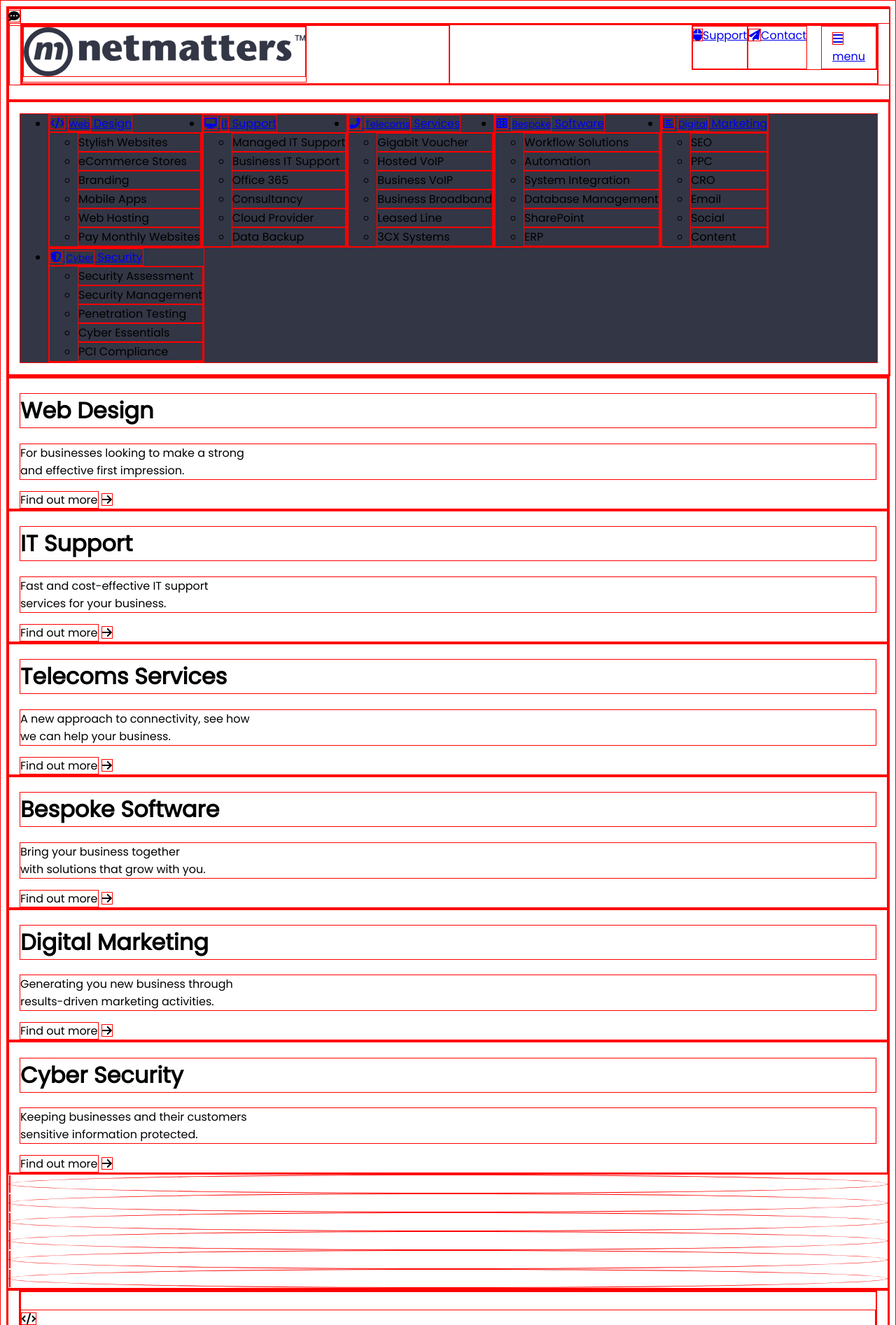
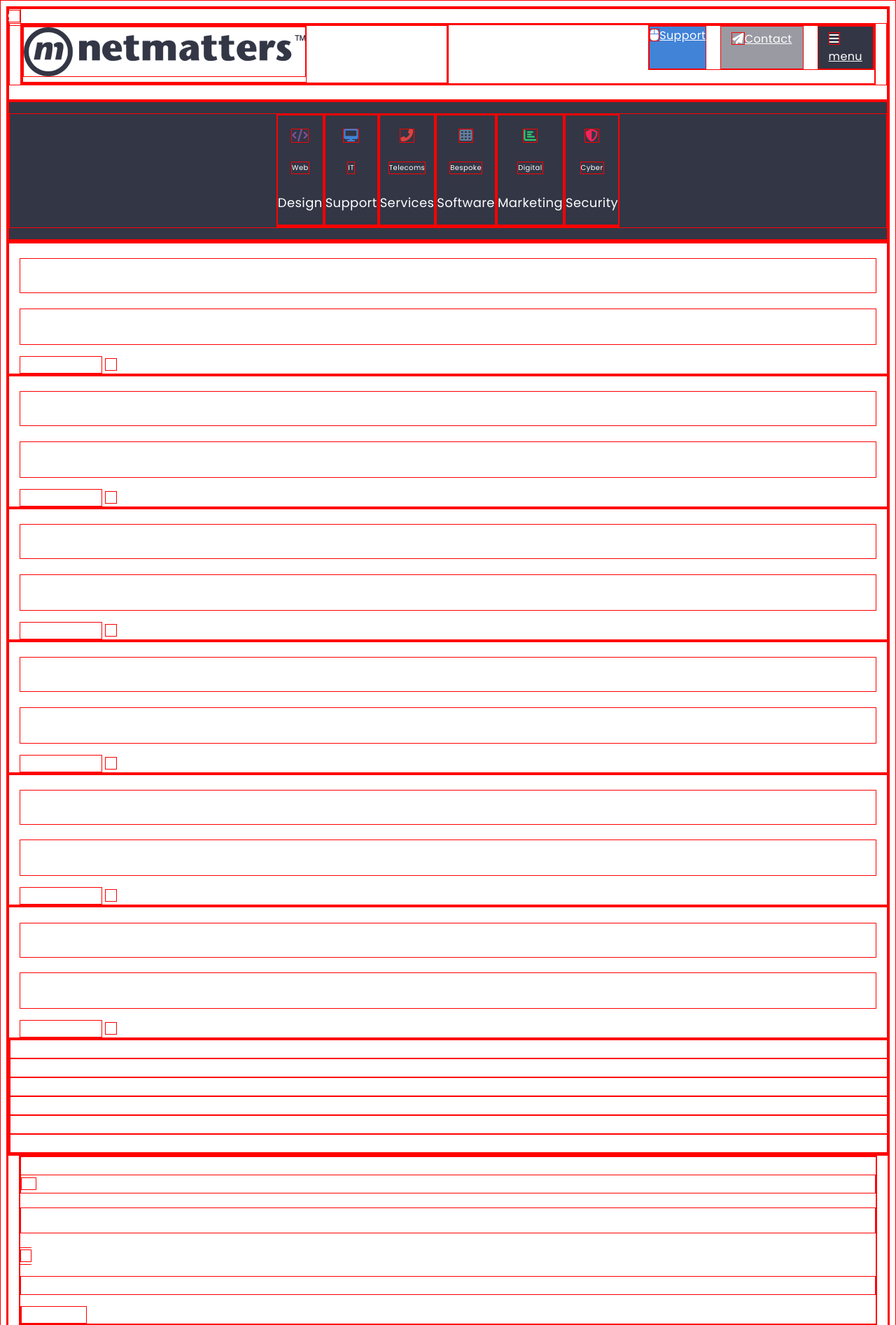
Before and after one commit to iixluuk3xii/HTML-and-CSS-Review-master, a PHP site: page /HTML/Main.html in a window 1280 px wide; the page is wider, and only the part inside the window is pictured. Shown: the top 1894 px of that part at 70% size. Run offline with PHP 8.4, Linux system fonts and the light colour scheme; some libraries are stand-ins or nearby versions.

Commit message:
wrote some css for footer added more partials

```diff
--- a/CSS/Main.css
+++ b/CSS/Main.css
@@ -65,6 +65,11 @@ div {
 }
 
 /* line 41, ../../Netmatters Ltd/Data - Scions/Luke Youngman - Project Files/HTML-and-CSS-Review-master-clone/HTML-and-CSS-Review-master/SCSS/Partials/_header.scss */
+.support-btn {
+  background-color: #4183d7;
+}
+
+/* line 45, ../../Netmatters Ltd/Data - Scions/Luke Youngman - Project Files/HTML-and-CSS-Review-master-clone/HTML-and-CSS-Review-master/SCSS/Partials/_header.scss */
 .contact-btn {
   padding: 5px 15px;
   margin-left: 20px;
@@ -73,35 +78,158 @@ div {
   margin-left: 20px;
 }
 
-/* line 49, ../../Netmatters Ltd/Data - Scions/Luke Youngman - Project Files/HTML-and-CSS-Review-master-clone/HTML-and-CSS-Review-master/SCSS/Partials/_header.scss */
+/* line 53, ../../Netmatters Ltd/Data - Scions/Luke Youngman - Project Files/HTML-and-CSS-Review-master-clone/HTML-and-CSS-Review-master/SCSS/Partials/_header.scss */
 .menu-btn {
+  background-color: #333645;
   padding: 5px 15px;
   margin-left: 20px;
 }
 
+/* line 1, ../../Netmatters Ltd/Data - Scions/Luke Youngman - Project Files/HTML-and-CSS-Review-master-clone/HTML-and-CSS-Review-master/SCSS/Partials/_footer.scss */
+footer {
+  background-color: #333645;
+}
+
+/* line 5, ../../Netmatters Ltd/Data - Scions/Luke Youngman - Project Files/HTML-and-CSS-Review-master-clone/HTML-and-CSS-Review-master/SCSS/Partials/_footer.scss */
+.footer-info {
+  display: flex;
+  justify-content: center;
+}
+
+/* line 10, ../../Netmatters Ltd/Data - Scions/Luke Youngman - Project Files/HTML-and-CSS-Review-master-clone/HTML-and-CSS-Review-master/SCSS/Partials/_footer.scss */
+.footer-info ul {
+  display: flex;
+  flex-direction: column;
+}
+
+/* line 15, ../../Netmatters Ltd/Data - Scions/Luke Youngman - Project Files/HTML-and-CSS-Review-master-clone/HTML-and-CSS-Review-master/SCSS/Partials/_footer.scss */
+.footer-info li {
+  align-content: flex-start;
+}
+
+/* line 19, ../../Netmatters Ltd/Data - Scions/Luke Youngman - Project Files/HTML-and-CSS-Review-master-clone/HTML-and-CSS-Review-master/SCSS/Partials/_footer.scss */
+.social-btn {
+  font-size: 28px;
+}
+
 /* line 1, ../../Netmatters Ltd/Data - Scions/Luke Youngman - Project Files/HTML-and-CSS-Review-master-clone/HTML-and-CSS-Review-master/SCSS/Partials/_navbar.scss */
 .Main-nav {
-  display: flex;
+  display: block;
+  background-color: #333645;
 }
 
-/* line 5, ../../Netmatters Ltd/Data - Scions/Luke Youngman - Project Files/HTML-and-CSS-Review-master-clone/HTML-and-CSS-Review-master/SCSS/Partials/_navbar.scss */
-.Main-nav .navbar-nav {
+/* line 6, ../../Netmatters Ltd/Data - Scions/Luke Youngman - Project Files/HTML-and-CSS-Review-master-clone/HTML-and-CSS-Review-master/SCSS/Partials/_navbar.scss */
+.nav-container {
+  width: 100%;
+}
+
+/* line 10, ../../Netmatters Ltd/Data - Scions/Luke Youngman - Project Files/HTML-and-CSS-Review-master-clone/HTML-and-CSS-Review-master/SCSS/Partials/_navbar.scss */
+.Main-nav li {
+  text-align: center;
+}
+
+/* line 14, ../../Netmatters Ltd/Data - Scions/Luke Youngman - Project Files/HTML-and-CSS-Review-master-clone/HTML-and-CSS-Review-master/SCSS/Partials/_navbar.scss */
+small {
+  font-size: 10px;
+}
+
+/* line 18, ../../Netmatters Ltd/Data - Scions/Luke Youngman - Project Files/HTML-and-CSS-Review-master-clone/HTML-and-CSS-Review-master/SCSS/Partials/_navbar.scss */
+li {
+  list-style-type: none;
+}
+
+/* line 22, ../../Netmatters Ltd/Data - Scions/Luke Youngman - Project Files/HTML-and-CSS-Review-master-clone/HTML-and-CSS-Review-master/SCSS/Partials/_navbar.scss */
+.table {
+  display: table;
+}
+
+/* line 26, ../../Netmatters Ltd/Data - Scions/Luke Youngman - Project Files/HTML-and-CSS-Review-master-clone/HTML-and-CSS-Review-master/SCSS/Partials/_navbar.scss */
+.nav-link {
+  text-decoration: none;
+  font-size: 18px;
+}
+
+/* line 31, ../../Netmatters Ltd/Data - Scions/Luke Youngman - Project Files/HTML-and-CSS-Review-master-clone/HTML-and-CSS-Review-master/SCSS/Partials/_navbar.scss */
+.web i {
+  color: #79539a;
+}
+
+/* line 35, ../../Netmatters Ltd/Data - Scions/Luke Youngman - Project Files/HTML-and-CSS-Review-master-clone/HTML-and-CSS-Review-master/SCSS/Partials/_navbar.scss */
+.IT i {
+  color: #4183d7;
+}
+
+/* line 39, ../../Netmatters Ltd/Data - Scions/Luke Youngman - Project Files/HTML-and-CSS-Review-master-clone/HTML-and-CSS-Review-master/SCSS/Partials/_navbar.scss */
+.telecoms i {
+  color: #d64541;
+}
+
+/* line 43, ../../Netmatters Ltd/Data - Scions/Luke Youngman - Project Files/HTML-and-CSS-Review-master-clone/HTML-and-CSS-Review-master/SCSS/Partials/_navbar.scss */
+.software i {
+  color: #67809f;
+}
+
+/* line 47, ../../Netmatters Ltd/Data - Scions/Luke Youngman - Project Files/HTML-and-CSS-Review-master-clone/HTML-and-CSS-Review-master/SCSS/Partials/_navbar.scss */
+.marketing i {
+  color: #2ecc71;
+}
+
+/* line 51, ../../Netmatters Ltd/Data - Scions/Luke Youngman - Project Files/HTML-and-CSS-Review-master-clone/HTML-and-CSS-Review-master/SCSS/Partials/_navbar.scss */
+.security i {
+  color: #f62459;
+}
+
+/* line 55, ../../Netmatters Ltd/Data - Scions/Luke Youngman - Project Files/HTML-and-CSS-Review-master-clone/HTML-and-CSS-Review-master/SCSS/Partials/_navbar.scss */
+.navbar-nav {
   display: flex;
-  flex-direction: row;
-  flex-wrap: wrap;
-  background-color: #333645;
+  justify-content: center;
+  align-content: stretch;
+  padding: 0;
+}
+
+/* line 63, ../../Netmatters Ltd/Data - Scions/Luke Youngman - Project Files/HTML-and-CSS-Review-master-clone/HTML-and-CSS-Review-master/SCSS/Partials/_navbar.scss */
+.nav-link {
+  display: flex;
+  flex-direction: column;
+  align-items: center;
+  justify-content: center;
+  padding: 19px 0 18px;
+}
+
+/* line 71, ../../Netmatters Ltd/Data - Scions/Luke Youngman - Project Files/HTML-and-CSS-Review-master-clone/HTML-and-CSS-Review-master/SCSS/Partials/_navbar.scss */
+.nav-menu li {
+  display: none;
 }
 
 /* line 1, ../../Netmatters Ltd/Data - Scions/Luke Youngman - Project Files/HTML-and-CSS-Review-master-clone/HTML-and-CSS-Review-master/SCSS/Partials/_gallery.scss */
 .gallery-dot {
-  border-radius: 100%;
   background-color: #fff;
+}
+
+/* line 1, ../../Netmatters Ltd/Data - Scions/Luke Youngman - Project Files/HTML-and-CSS-Review-master-clone/HTML-and-CSS-Review-master/SCSS/Partials/_popups.scss */
+.popup {
+  display: none;
 }
 
 /* line 8, ../../Netmatters Ltd/Data - Scions/Luke Youngman - Project Files/HTML-and-CSS-Review-master-clone/HTML-and-CSS-Review-master/SCSS/Main.scss */
 * {
+  box-sizing: border-box;
   border: 1px solid red;
   font-family: 'Poppins', sans-serif;
+  color: #fff;
+}
+
+/* line 15, ../../Netmatters Ltd/Data - Scions/Luke Youngman - Project Files/HTML-and-CSS-Review-master-clone/HTML-and-CSS-Review-master/SCSS/Main.scss */
+body {
+  font-size: 1rem;
+  letter-spacing: .4px;
+}
+
+/* line 22, ../../Netmatters Ltd/Data - Scions/Luke Youngman - Project Files/HTML-and-CSS-Review-master-clone/HTML-and-CSS-Review-master/SCSS/Main.scss */
+.clearfix::after {
+  content: "";
+  clear: both;
+  display: table;
 }
 
 /*# sourceMappingURL=Main.css.map */
--- a/HTML/Main.html
+++ b/HTML/Main.html
@@ -86,9 +86,9 @@
 
                             <div class="header-buttons">
                                 <a class="support-btn btn" href="#" role="button"><i class="fas fa-mouse">
-                                        </i>Support</a>
-                                <a class="contact-button btn" href="#" role="button"><i class="fas fa-paper-plane">
-                                        </i>Contact</a>
+                                    </i>Support</a>
+                                <a class="contact-btn btn" href="#" role="button"><i class="fas fa-paper-plane">
+                                    </i>Contact</a>
                                 <a class="menu-btn btn" href="#" role="button"><i class="fas fa-bars"></i><br> menu</a>
                             </div>
 
@@ -108,14 +108,14 @@
 
         <div class="Main-nav">
 
-            <div class="container">
+            <div class="nav-container table clearfix">
 
                 <ul class="navbar-nav">
 
                     <li class="web">
                         <a class="nav-link" href="#">
-                            <i class="fas fa-code"></i>
-                            <small>Web</small>
+                            <i class="fas fa-code"></i><br>
+                            <small>Web</small><br>
                             Design
                         </a>
 
@@ -131,8 +131,8 @@
 
                     <li class="IT">
                         <a class="nav-link" href="#">
-                            <i class="fas fa-desktop"></i>
-                            <small>IT</small>
+                            <i class="fas fa-desktop"></i><br>
+                            <small>IT</small><br>
                             Support
                         </a>
 
@@ -148,8 +148,8 @@
 
                     <li class="telecoms">
                         <a class="nav-link" href="#">
-                            <i class="fas fa-phone-alt"></i>
-                            <small>Telecoms</small>
+                            <i class="fas fa-phone-alt"></i><br>
+                            <small>Telecoms</small><br>
                             Services
                         </a>
 
@@ -165,8 +165,8 @@
 
                     <li class="software">
                         <a class="nav-link" href="#">
-                            <i class="fas fa-th"></i>
-                            <small>Bespoke</small>
+                            <i class="fas fa-th"></i><br>
+                            <small>Bespoke</small><br>
                             Software
                         </a>
 
@@ -182,8 +182,8 @@
 
                     <li class="marketing">
                         <a class="nav-link" href="#">
-                            <i class="fas fa-chart-bar"></i>
-                            <small>Digital</small>
+                            <i class="fas fa-chart-bar"></i><br>
+                            <small>Digital</small><br>
                             Marketing
                         </a>
 
@@ -199,8 +199,8 @@
 
                     <li class="security">
                         <a class="nav-link" href="#">
-                            <i class="fas fa-shield-alt"></i>
-                            <small>Cyber</small>
+                            <i class="fas fa-shield-alt"></i><br>
+                            <small>Cyber</small><br>
                             Security
                         </a>
 
@@ -692,9 +692,14 @@
             <div class="social">
 
                 <h4>Social Media</h4>
-                <a class="btn btn-primary" href="#" role="button"><i class="fab fa-facebook-f"></i></a>
-                <a class="btn btn-primary" href="#" role="button"><i class="fab fa-twitter"></i></a>
-                <a class="btn btn-primary" href="#" role="button"><i class="fab fa-linkedin-in"></i></a>
+
+                <div class="social-btns">
+
+                    <a class="social-btn" href="#" role="button"><i class="fab fa-facebook-f"></i></a>
+                    <a class="social-btn" href="#" role="button"><i class="fab fa-twitter"></i></a>
+                    <a class="social-btn" href="#" role="button"><i class="fab fa-linkedin-in"></i></a>
+
+                </div>
 
             </div>
 
--- a/SCSS/Main.scss
+++ b/SCSS/Main.scss
@@ -3,9 +3,24 @@
 // font-family: 'Poppins', sans-serif;  ---
 // Fontfamilys ----------------------------
 
-@import  'Partials/Attributes', 'Partials/layout', 'Partials/header', 'Partials/navbar', 'Partials/gallery', 'Partials/buttons', 'Partials/mixins', 'Partials/typography', 'Partials/popups';
+@import  'Partials/Attributes', 'Partials/layout', 'Partials/header', 'Partials/footer', 'Partials/navbar', 'Partials/gallery', 'Partials/buttons', 'Partials/mixins', 'Partials/typography', 'Partials/popups';
 
 * {
+    box-sizing: border-box;
     border: 1px solid red;
     font-family: 'Poppins', sans-serif;
+    color: $white;
 }
+
+body {
+    font-size: 1rem;
+    letter-spacing: .4px;
+}
+
+// Clear fix
+
+.clearfix::after {
+    content: "";
+    clear: both;
+    display: table;
+  }
--- /dev/null
+++ b/SCSS/Partials/_footer.scss
@@ -0,0 +1,21 @@
+footer {
+    background-color: $darkgrey;
+}
+
+.footer-info {
+    display: flex;
+    justify-content: center;
+}
+
+.footer-info ul {
+    display: flex;
+    flex-direction: column;
+}
+
+.footer-info li {
+    align-content: flex-start;
+}
+
+.social-btn {
+    font-size: 28px;
+}
--- a/SCSS/Partials/_gallery.scss
+++ b/SCSS/Partials/_gallery.scss
@@ -1,4 +1,3 @@
 .gallery-dot {
-    border-radius: 100%;
     background-color: $white;
 }
--- a/SCSS/Partials/_header.scss
+++ b/SCSS/Partials/_header.scss
@@ -38,6 +38,10 @@
     float: right;
 }
 
+.support-btn {
+    background-color: $lightblue;
+}
+
 .contact-btn {
     padding: 5px 15px;
     margin-left: 20px;
@@ -47,6 +51,7 @@
 }
 
 .menu-btn {
+    background-color: $darkgrey;
     padding: 5px 15px;
     margin-left: 20px;
 }
--- a/SCSS/Partials/_navbar.scss
+++ b/SCSS/Partials/_navbar.scss
@@ -1,11 +1,73 @@
 .Main-nav {
-    display: flex;
+    display: block;
+    background-color: $darkgrey;
 }
 
-.Main-nav .navbar-nav {
+.nav-container {
+    width: 100%;
+}
+
+.Main-nav li {
+    text-align: center;
+}
+
+small {
+    font-size: 10px;
+}
+
+li {
+    list-style-type: none;
+}
+
+.table {
+    display: table;
+}
+
+.nav-link {
+    text-decoration: none;
+    font-size: 18px;
+}
+
+.web i {
+    color: $purple;
+}
+
+.IT i {
+    color: $lightblue;
+}
+
+.telecoms i {
+    color: $red;
+}
+
+.software i {
+    color: $steelblue;
+}
+
+.marketing i {
+    color: $lightgreen;
+}
+
+.security i {
+    color: $rose;
+}
+
+.navbar-nav {
     display: flex;
-    flex-direction: row;
-    flex-wrap: wrap;
-    background-color: $darkgrey;
+    justify-content: center;
+    align-content: stretch;
+    // flex-grow: 1;
+    padding: 0;
+}
 
+.nav-link {
+    display: flex;
+    flex-direction: column;
+    align-items: center;
+    justify-content: center;
+    padding: 19px 0 18px;
 }
+
+.nav-menu li {
+    display: none;
+}
--- a/SCSS/Partials/_popups.scss
+++ b/SCSS/Partials/_popups.scss
@@ -0,0 +1,3 @@
+.popup {
+    display: none;
+}
```
Also changed, not shown: 1 other file.
